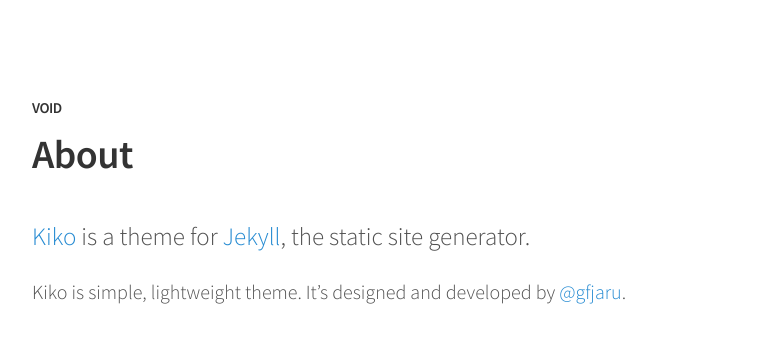
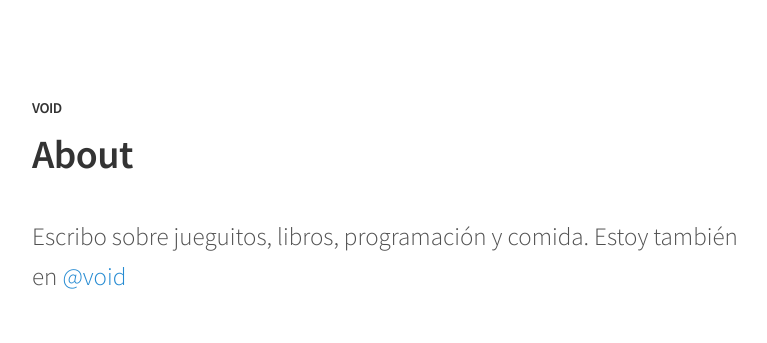
Before and after one commit to angelsimon/angelsimon.github.io, a Jekyll site: the page built from about.md, in a window 1280 px wide. Shown: the top 343 px of the page, without its empty margins (248-1015 px from the left). Built offline with Jekyll 4.4.1, drawn with Linux system fonts in a browser that asks for light colours; Markdown is read by kramdown in place of the engine named in the settings.

Commit message:
Nuevo tema

```diff
--- a/_config.yml
+++ b/_config.yml
@@ -16,7 +16,7 @@ markdown:           rdiscount
 # Navigation
 nav:
   - name:           "About"
-    href:           "about.md"
+    href:           "about"
 #  - name:           "Download"
 #    href:           "//github.com/gfjaru/Kiko/releases"
 
--- a/about.md
+++ b/about.md
@@ -3,6 +3,6 @@ title: About
 permalink: /about/
 ---
 
-<p class="lead"><a href="http://github.com/gfjaru/Kiko">Kiko</a> is a theme for <a href="http://jekyllrb.com">Jekyll</a>, the static site generator.</p>
-
-Kiko is simple, lightweight theme. It's designed and developed by [@gfjaru](https://twitter.com/gfjaru).
+<p class="lead">
+Escribo sobre jueguitos, libros, programación y comida. Estoy también en <a href="http://www.twitter.com/void/">@void</a>
+</p>
```
